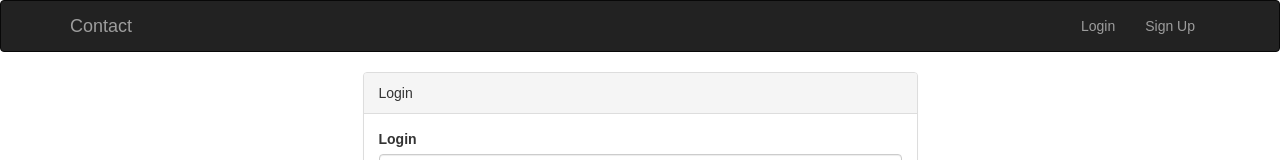
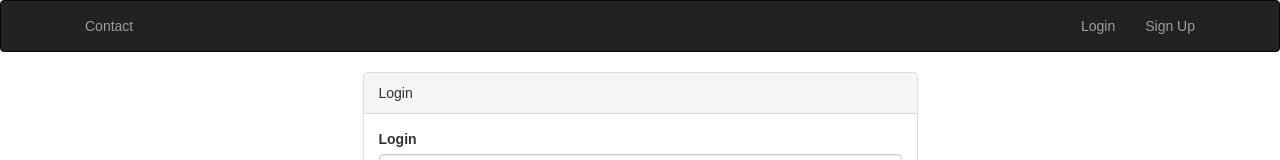
Before and after one commit to mhanberg/contact, a React app in the folder priv/contact-react/: page / in a window 1280 px wide. Shown: the top 160 px of the page. Built offline with nearby package versions, Linux system fonts and the light colour scheme.

Commit message:
Display correct teams in dropdown, show full user name, and don't show
divider in team dropdown if there is only one team.

```diff
--- a/priv/contact-react/src/App.js
+++ b/priv/contact-react/src/App.js
@@ -7,6 +7,7 @@ import Login from './components/Login';
 import NavigationBar from './components/NavigationBar';
 import Home from './components/Home';
 import CreateTeamModal from './components/CreateTeamModal';
+import _ from 'lodash';
 import './App.css';
 
 class App extends React.Component {
@@ -21,7 +22,7 @@ class App extends React.Component {
       alert: false,
       showCreateTeamModal: false,
       reload: false,
-      user: null
+      user: {'first-name': '', 'last-name': ''}
     };
 
     this.state = {...this.initialState};
@@ -51,7 +52,11 @@ class App extends React.Component {
       .type('application/vnd.api+json')
       .set('authorization', `Bearer ${getSession()}`)
       .then(resp => {
-        const teams = resp.body.included.map(team => {
+        const teams = _.filter(resp.body.included, (x) => {
+          const teamIds = resp.body.data.relationships.teams.data.map(t => t.id);
+          return x.type === "team" && _.includes(teamIds, x.id);
+        })
+        .map(team => {
           return {...team.attributes, id: team.id};
         });
         const user = {...resp.body.data.attributes, id: resp.body.data.id};
@@ -119,7 +124,8 @@ class App extends React.Component {
           teams={this.state.teams}
           handleAuthClick={this.handleAuthClick}
           openCreateTeamModal={this.openCreateTeamModal}
-          resetState={this.resetState}/>
+          resetState={this.resetState}
+          currentUser={`${this.state.user['first-name']} ${this.state.user['last-name']}`}/>
         <div className="container">
           {this.state.alert && this.alert()}
           {this.route()}
--- a/priv/contact-react/src/components/NavigationBar.js
+++ b/priv/contact-react/src/components/NavigationBar.js
@@ -48,12 +48,14 @@ const renderTeams = (teams, currentTeam, setCurrentTeam) => {
   return _.compact(dropDownItems);
 }
 
+const renderDivider = (show) => show ? <MenuItem key='divider' divider /> : null;
+
 const loggedInOptions = (handleAuthClick, teams, currentTeam, setCurrentTeam, openCreateTeamModal, resetState) => {
   return (
     <Nav pullRight>
       <NavDropdown id="teamDropDown" eventKey={2} title={(currentTeam && currentTeam.name) || 'Create new team'}>
         {renderTeams(teams, currentTeam, setCurrentTeam)}
-        <MenuItem divider />
+        {renderDivider(teams.length > 1)}
         <MenuItem onClick={openCreateTeamModal} key='openTeamModal'>Create new team</MenuItem>
       </NavDropdown>
       <NavItem eventKey={1} onClick={logOut(handleAuthClick('login'), resetState)}>Log out</NavItem>
@@ -67,18 +69,18 @@ const NavigationBar = (props) => {
     currentTeam,
     setCurrentTeam,
     resetState,
+    currentUser,
     openCreateTeamModal
   } = props;
 
   return(
     <Navbar inverse collapseOnSelect>
       <Navbar.Header>
-        <Navbar.Brand>
-          <a href="#brand">Contact</a>
-        </Navbar.Brand>
+        <Navbar.Text>Contact</Navbar.Text>
         <Navbar.Toggle />
       </Navbar.Header>
       <Navbar.Collapse>
+        <Navbar.Text>{currentUser}</Navbar.Text>
         {NavOptions(handleAuthClick, teams, currentTeam, setCurrentTeam, openCreateTeamModal, resetState)}
       </Navbar.Collapse>
     </Navbar>
```
